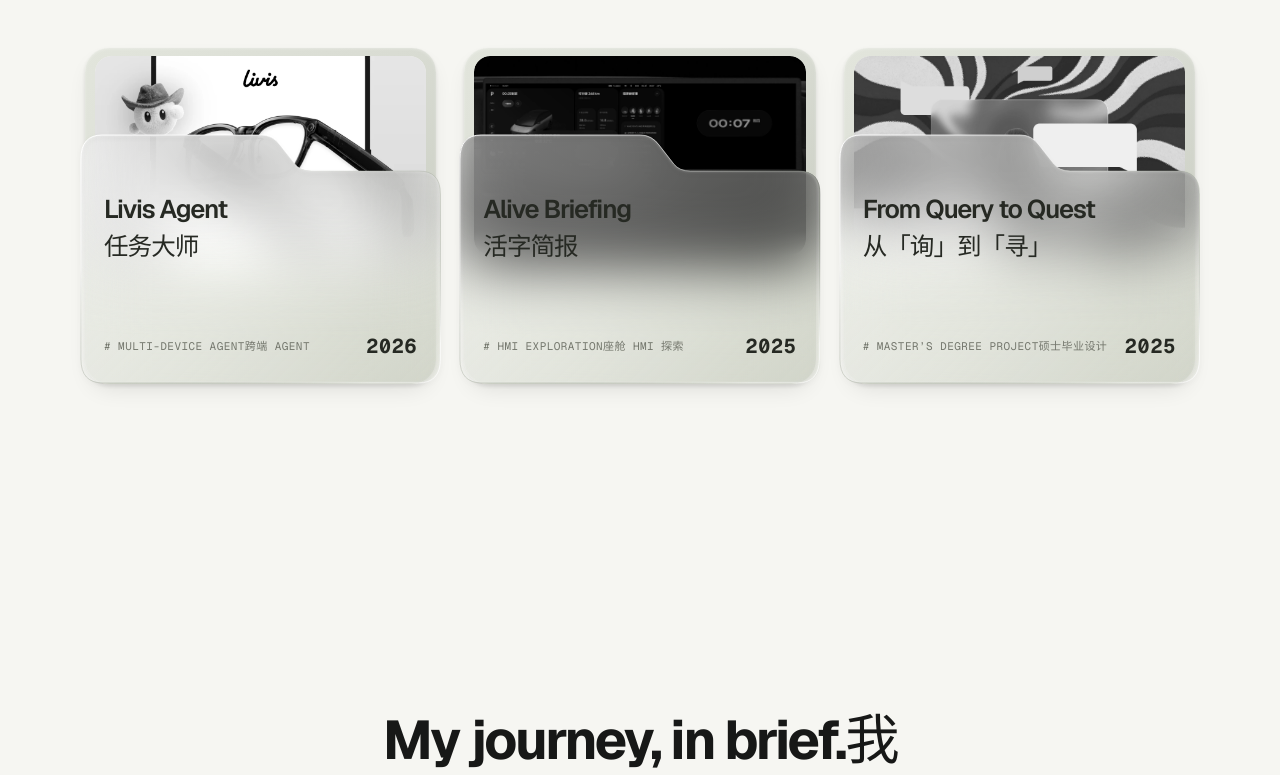
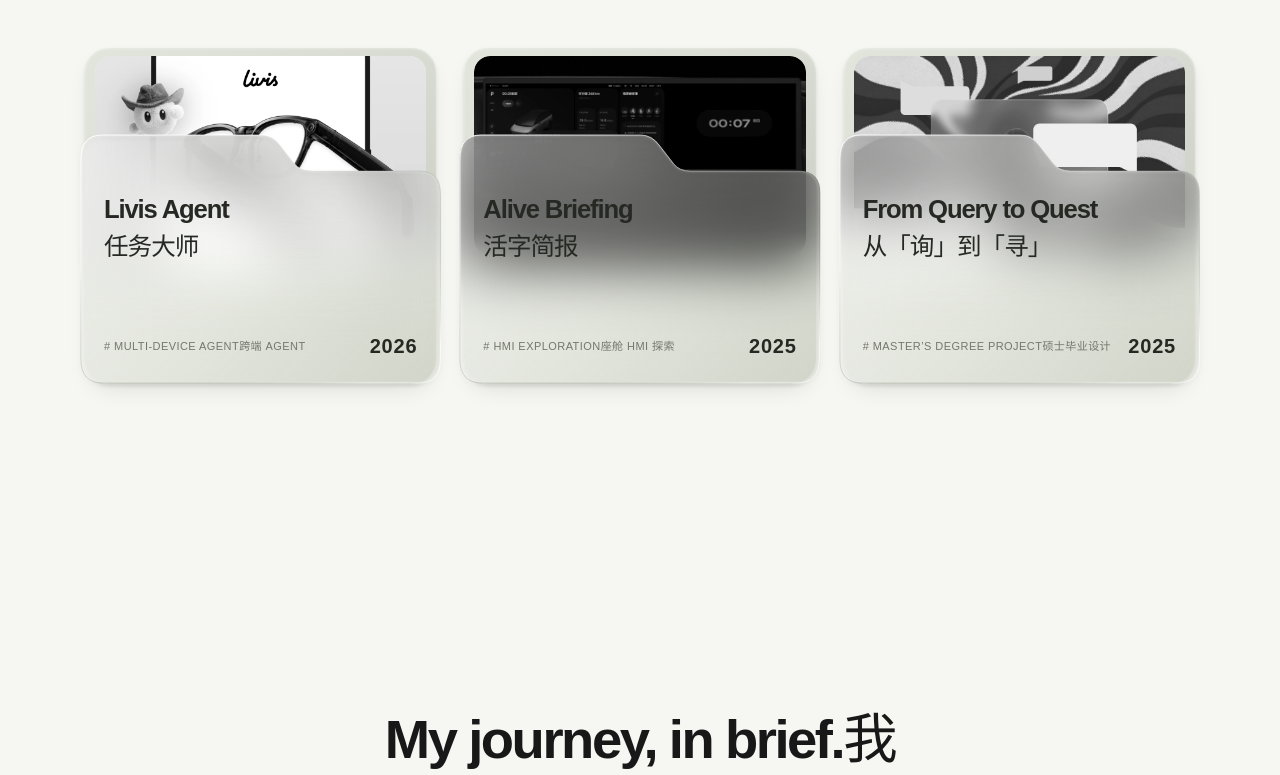
Before and after one commit to lexiiiliang/Portfolio, a Next.js app: page / in a window 1280 px wide. Shown: the part 1380-2155 px from the top of the page. Built offline with nearby package versions, Linux system fonts and the light colour scheme.

Commit message:
Restore production blur and match localhost typography

```diff
--- a/app/globals.css
+++ b/app/globals.css
@@ -5,6 +5,10 @@
 @import "./project-folder.css";
 
 :root {
+  /* Match the approved localhost rendering explicitly. The old vinext font
+     cache failed to load Geist and Geist Mono, falling back to sans-serif. */
+  --font-geist-sans: sans-serif;
+  --font-geist-mono: sans-serif;
   --paper: #f6f6f2;
   --surface: #ffffff;
   --ink: #171817;
--- a/app/layout.tsx
+++ b/app/layout.tsx
@@ -1,19 +1,9 @@
 import type { Metadata } from "next";
-import { Covered_By_Your_Grace, Geist, Geist_Mono } from "next/font/google";
+import { Covered_By_Your_Grace } from "next/font/google";
 import { headers } from "next/headers";
 import { AgentationDevtools } from "@/components/AgentationDevtools";
 import { CustomCursor } from "@/components/CustomCursor";
 import "./globals.css";
-
-const geistSans = Geist({
-  variable: "--font-geist-sans",
-  subsets: ["latin"],
-});
-
-const geistMono = Geist_Mono({
-  variable: "--font-geist-mono",
-  subsets: ["latin"],
-});
 
 const coveredByYourGrace = Covered_By_Your_Grace({
   variable: "--font-covered-by-your-grace",
@@ -93,7 +83,7 @@ export default function RootLayout({ children }: Readonly<{ children: React.Reac
           type="image/webp"
         />
       </head>
-      <body className={`${geistSans.variable} ${geistMono.variable} ${coveredByYourGrace.variable}`}>
+      <body className={coveredByYourGrace.variable}>
         <a className="skip-link" href="#top">Skip to content</a>
         {children}
         <CustomCursor />
--- a/app/project-folder.css
+++ b/app/project-folder.css
@@ -64,7 +64,8 @@
 @media(prefers-reduced-motion:reduce){.fpc-case-link:hover svg{transform:none}}
 .fpc-trigger{position:absolute;z-index:3;top:30px;left:15px;right:15px;height:86px;border:0;border-radius:16px;padding:0;background:transparent}
 .fpc-front{position:absolute;z-index:4;inset:auto 0 0;height:var(--fpc-front-height);color:var(--fpc-ink);text-decoration:none;transform-origin:50% 100%;transition:transform 420ms cubic-bezier(.22,.8,.25,1);container-type:inline-size}
-.fpc-frost{position:absolute;inset:0;overflow:hidden;isolation:isolate;background:transparent;backdrop-filter:blur(30px) saturate(1.12);-webkit-backdrop-filter:blur(30px) saturate(1.12);mask:var(--fpc-flap-mask) center/100% 100% no-repeat;-webkit-mask:var(--fpc-flap-mask) center/100% 100% no-repeat}
+/* Keep the standard declaration last: Lightning CSS deduplicates this pair. */
+.fpc-frost{position:absolute;inset:0;overflow:hidden;isolation:isolate;background:transparent;-webkit-backdrop-filter:blur(30px) saturate(1.12);backdrop-filter:blur(30px) saturate(1.12);mask:var(--fpc-flap-mask) center/100% 100% no-repeat;-webkit-mask:var(--fpc-flap-mask) center/100% 100% no-repeat}
 .fpc-frost-image{position:absolute;z-index:0;left:15px;top:calc(var(--fpc-cover-rest-top) - (var(--fpc-card-height) - var(--fpc-front-height)));width:calc(100% - 30px);height:var(--fpc-cover-height);max-width:none;object-fit:cover;object-position:center;opacity:.84;filter:grayscale(1) blur(30px) saturate(1.12);transform:scale(1.08);transform-origin:center;pointer-events:none}
 .fpc-frost::after{content:"";position:absolute;z-index:1;inset:0;background:linear-gradient(135deg,rgba(255,255,255,.43),rgba(242,245,235,.24));pointer-events:none}
 .fpc-rim{filter:drop-shadow(0 2px 2px var(--fpc-shadow-contact));transition:filter 420ms ease;position:absolute;inset:0;width:100%;height:100%;pointer-events:none}
@@ -106,7 +107,7 @@ html[data-lang=en] .fpc-title h3>.copy-zh{display:none}
 .frosted-project-card[data-motion-instant=true] .fpc *,.frosted-project-card[data-motion-instant=true] .fpc *::before{transition:none!important}
 html[data-theme=dark] .project-card.frosted-project-card{--fpc-shadow-contact:rgb(0 0 0 / .24);--fpc-shadow-ambient:rgb(0 0 0 / .32);--fpc-ink:#eeeef0;--fpc-muted:#a2a2a9;--fpc-paper:#27272a;--fpc-line:#414146;--fpc-rim-bright:rgba(245,245,255,.52);--fpc-rim-soft:rgba(215,215,230,.2);--fpc-rim-shade:rgba(8,8,12,.65)}
 html[data-theme=dark] .fpc-back{background:linear-gradient(145deg,#303033,#222225 70%,#202023)}
-html[data-theme=dark] .fpc-frost{backdrop-filter:blur(30px) saturate(.85);-webkit-backdrop-filter:blur(30px) saturate(.85)}
+html[data-theme=dark] .fpc-frost{-webkit-backdrop-filter:blur(30px) saturate(.85);backdrop-filter:blur(30px) saturate(.85)}
 html[data-theme=dark] .fpc-frost-image{filter:grayscale(1) blur(30px) saturate(.85)}
 html[data-theme=dark] .fpc-frost::after{background:linear-gradient(135deg,rgba(56,56,61,.58),rgba(27,27,31,.48))}
 html[data-theme=dark] .fpc-case-link{color:#a9bfff}
--- a/package.json
+++ b/package.json
@@ -12,11 +12,12 @@
     "dev": "WRANGLER_LOG_PATH=.wrangler/wrangler.log vinext dev",
     "prebuild": "npm run content:sync",
     "build": "WRANGLER_LOG_PATH=.wrangler/wrangler.log vinext build",
-    "build:vercel": "npm run content:sync && BUILD_TARGET=vercel next build",
+    "build:vercel": "BUILD_TARGET=vercel next build && node scripts/verify-production-css.mjs",
     "start": "WRANGLER_LOG_PATH=.wrangler/wrangler.log vinext start",
     "test": "npm run build && node --test tests/rendered-html.test.mjs",
     "lint": "eslint . --ignore-pattern dist --ignore-pattern .next",
-    "db:generate": "drizzle-kit generate"
+    "db:generate": "drizzle-kit generate",
+    "verify:production-css": "node scripts/verify-production-css.mjs"
   },
   "dependencies": {
     "drizzle-orm": "0.45.2",
--- /dev/null
+++ b/scripts/verify-production-css.mjs
@@ -0,0 +1,27 @@
+import assert from "node:assert/strict";
+import { readFile, readdir } from "node:fs/promises";
+import path from "node:path";
+import { fileURLToPath } from "node:url";
+
+const root = path.resolve(path.dirname(fileURLToPath(import.meta.url)), "..");
+const staticRoot = path.join(root, ".next/static");
+const entries = await readdir(staticRoot, { recursive: true, withFileTypes: true });
+const files = entries.filter(entry => entry.isFile() && entry.name.endsWith(".css"));
+assert.ok(files.length, "No production CSS found; run the Vercel build first.");
+const css = (await Promise.all(files.map(file => readFile(path.join(file.parentPath, file.name), "utf8")))).join("\n");
+
+// Check the shipped asset, not source CSS: a minifier can silently retain only
+// -webkit-backdrop-filter, which Chromium and Firefox ignore.
+for (const [selector, saturation] of [
+  [".fpc-frost", "1.12"],
+  ["html[data-theme=dark] .fpc-frost", ".85"],
+]) {
+  const escapedSelector = selector.replace(/[.*+?^${}()|[\]\\]/g, "\\$&");
+  const rule = css.match(new RegExp(`(?:^|})\\s*${escapedSelector}\\s*\\{([^{}]*)\\}`));
+  assert.ok(rule, `Missing production rule: ${selector}`);
+  const declaration = rule[1].match(/(?:^|;)\s*backdrop-filter\s*:\s*([^;]+)/);
+  assert.ok(declaration, `Standard backdrop-filter was dropped from ${selector}`);
+  const value = declaration[1].replace(/\s+/g, "").replace(/saturate\(0\./, "saturate(.");
+  assert.equal(value, `blur(30px)saturate(${saturation})`, `Unexpected production frost: ${selector}`);
+}
+console.log("Production CSS verified: standard backdrop blur survives for light and dark folder cards.");
```
Also changed, not shown: 1 other file (tests, documents, lock files or other folders).
